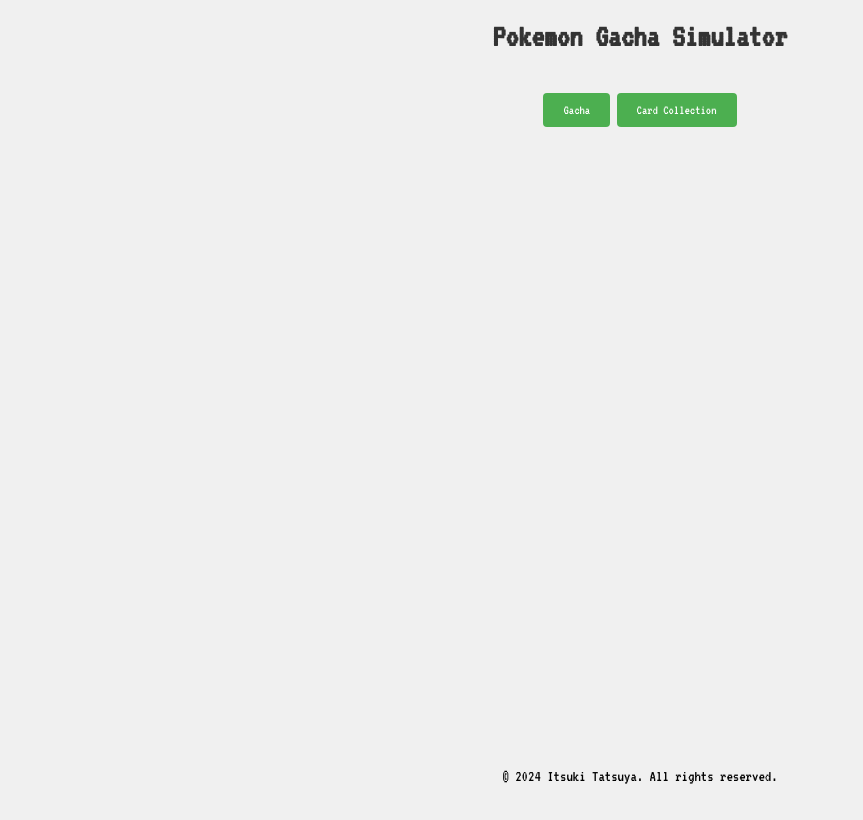
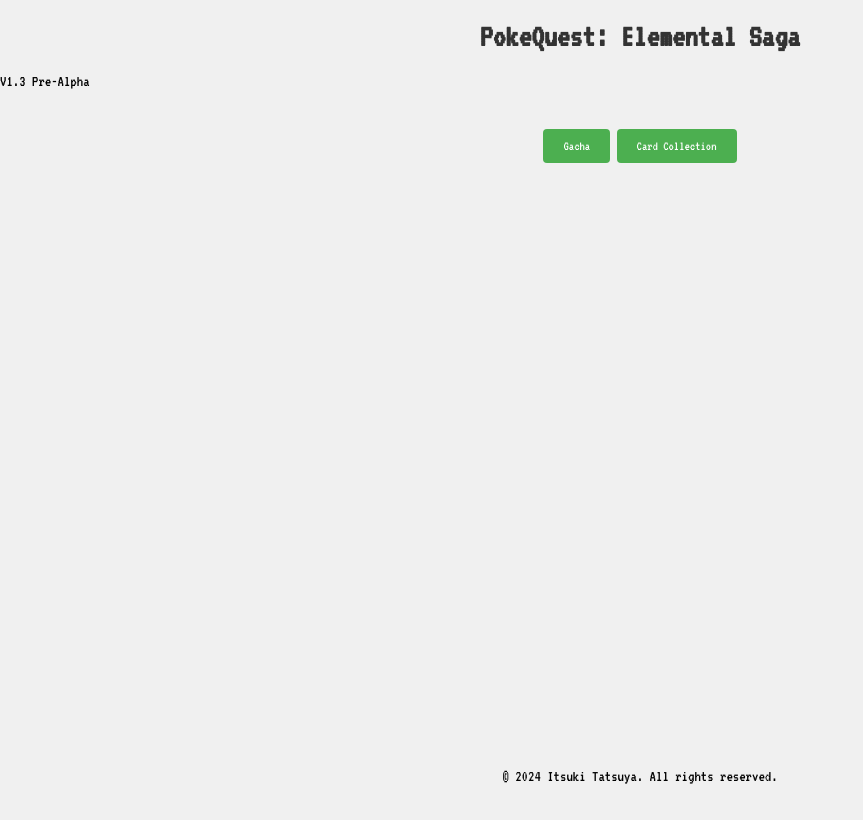
Before and after one commit to itsukitatsuya11/PokemonGacha, a plain HTML site: page index.html in a window 1280 px wide. Shown: the whole page, without its empty margins (0-863 px from the left). Drawn offline with Linux system fonts and the light colour scheme; a web font is replaced by a local one.

Commit message:
change title

```diff
--- a/index.html
+++ b/index.html
@@ -6,11 +6,12 @@
     <link rel="preconnect" href="https://fonts.googleapis.com">
 <link rel="preconnect" href="https://fonts.gstatic.com" crossorigin>
 <link href="https://fonts.googleapis.com/css2?family=DotGothic16&family=VT323&display=swap" rel="stylesheet">
-    <title>Pokemon Gacha Simulator</title>
+    <title>PokeQuest: Elemental Saga</title>
     <link rel="stylesheet" href="styles.css">
 </head>
 <body>
-    <h1>Pokemon Gacha Simulator</h1>
+    <h1>PokeQuest: Elemental Saga</h1>
+    <p>V1.3 Pre-Alpha</p>
     <div id="pokemonContainer">
         <!-- Pokemon will be displayed here -->
     </div>
```
